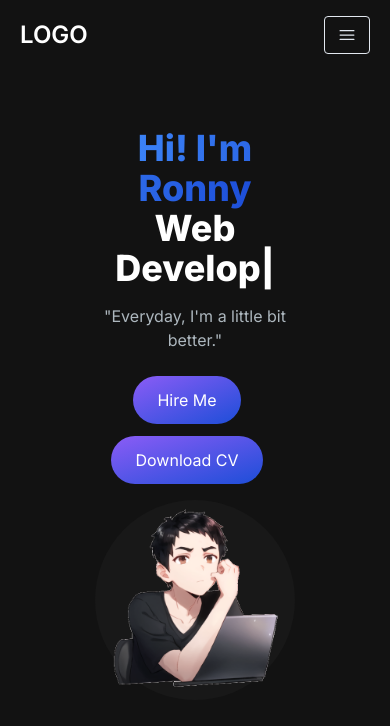
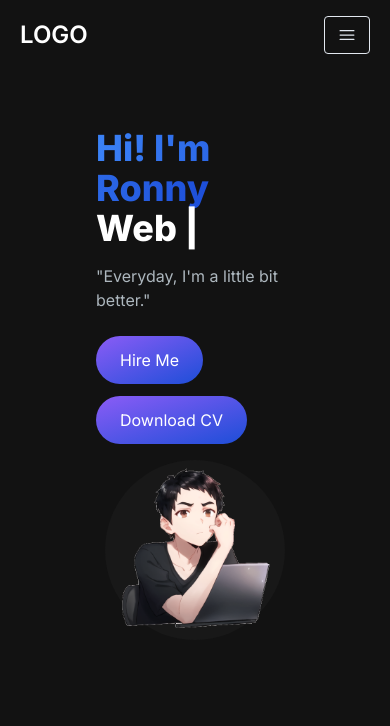
Before and after one commit to quadratini/Portfolio2, a Next.js app: page / in a window 390 px wide. Shown: the top 726 px of the page. Built offline with nearby package versions, Linux system fonts and the light colour scheme.

Commit message:
update icon size

```diff
--- a/app/components/HeroSection.jsx
+++ b/app/components/HeroSection.jsx
@@ -7,7 +7,7 @@ const HeroSection = () => {
     return (
       <section>
         <div className="grid grid-cols-1 sm:grid-cols-12">
-          <div className="col-span-7 place-self-center text-center sm:text-left">
+          <div className="col-span-7 place-self-center sm:text-left">
             <h1 className="text-white mb-4 text-4xl sm:text-5xl font-extrabold">
               <span className="text-transparent bg-clip-text bg-gradient-to-r from-blue-500 to-blue-700">
                 Hi! I&apos;m Ronny
@@ -16,7 +16,7 @@ const HeroSection = () => {
               <TypeAnimation
                 sequence={["Web Developer", 1000, "Software Engineer", 1000]}
                 wrapper="span"
-                speed={50}
+                speed={45}
                 repeat={Infinity}
               />
             </h1>
@@ -33,13 +33,13 @@ const HeroSection = () => {
             </div>
           </div>
           <div className="col-span-5 place-self-center mt-4 lg:mt-0">
-            <div className="rounded-full bg-[#181818] w-[200px] h-[200px] lg:w-[400px] lg:h-[400px] relative">
+            <div className="rounded-full bg-[#181818] w-[180px] h-[180px] lg:w-[360px] lg:h-[360px] relative">
               <Image
                 src="/images/hero-image.png"
                 alt="hero image"
                 className="absolute transform -translate-x-1/2 -translate-y-1/2 top-1/2 left-1/2"
-                width={300}
-                height={300}
+                width={275}
+                height={275}
               />
             </div>
           </div>
```
